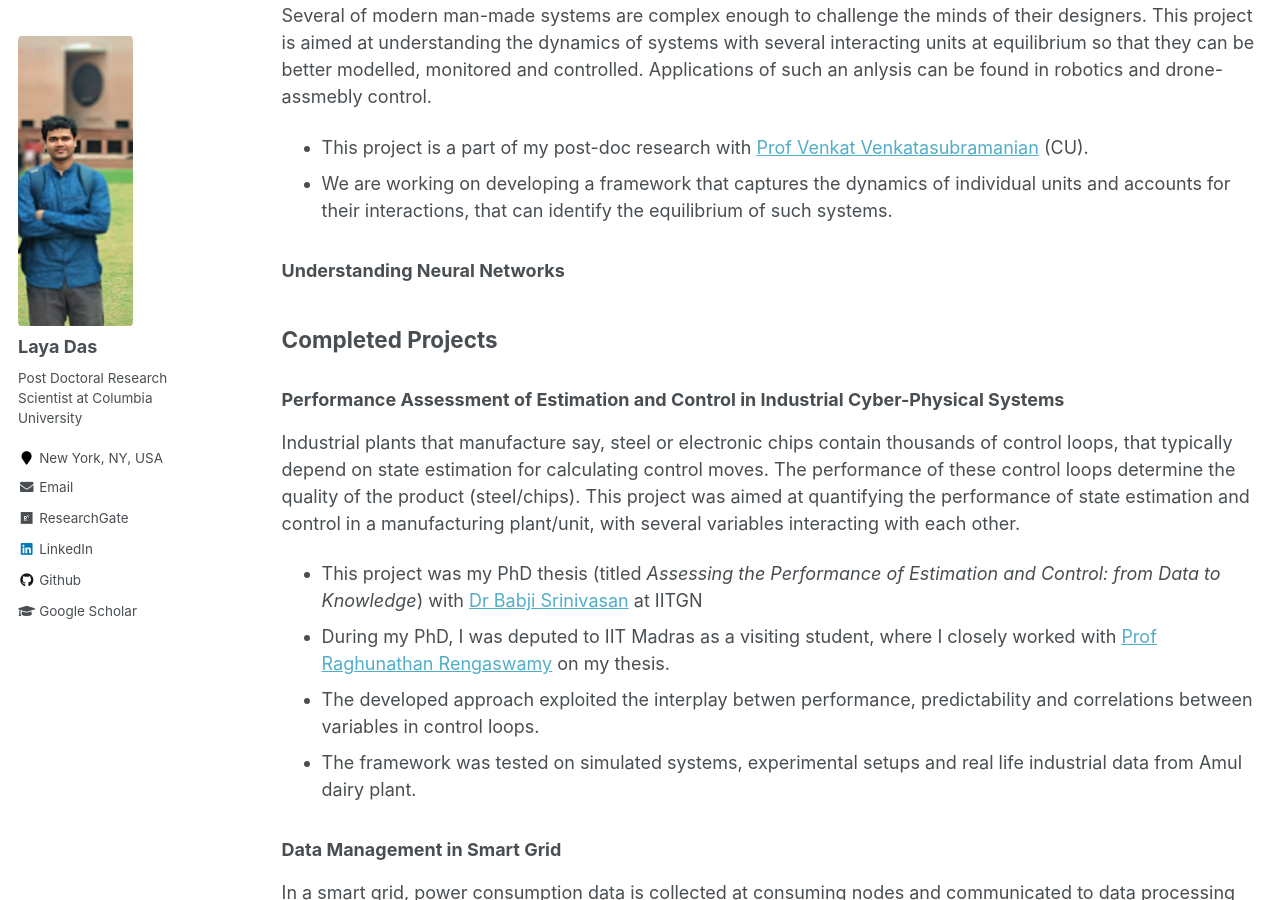
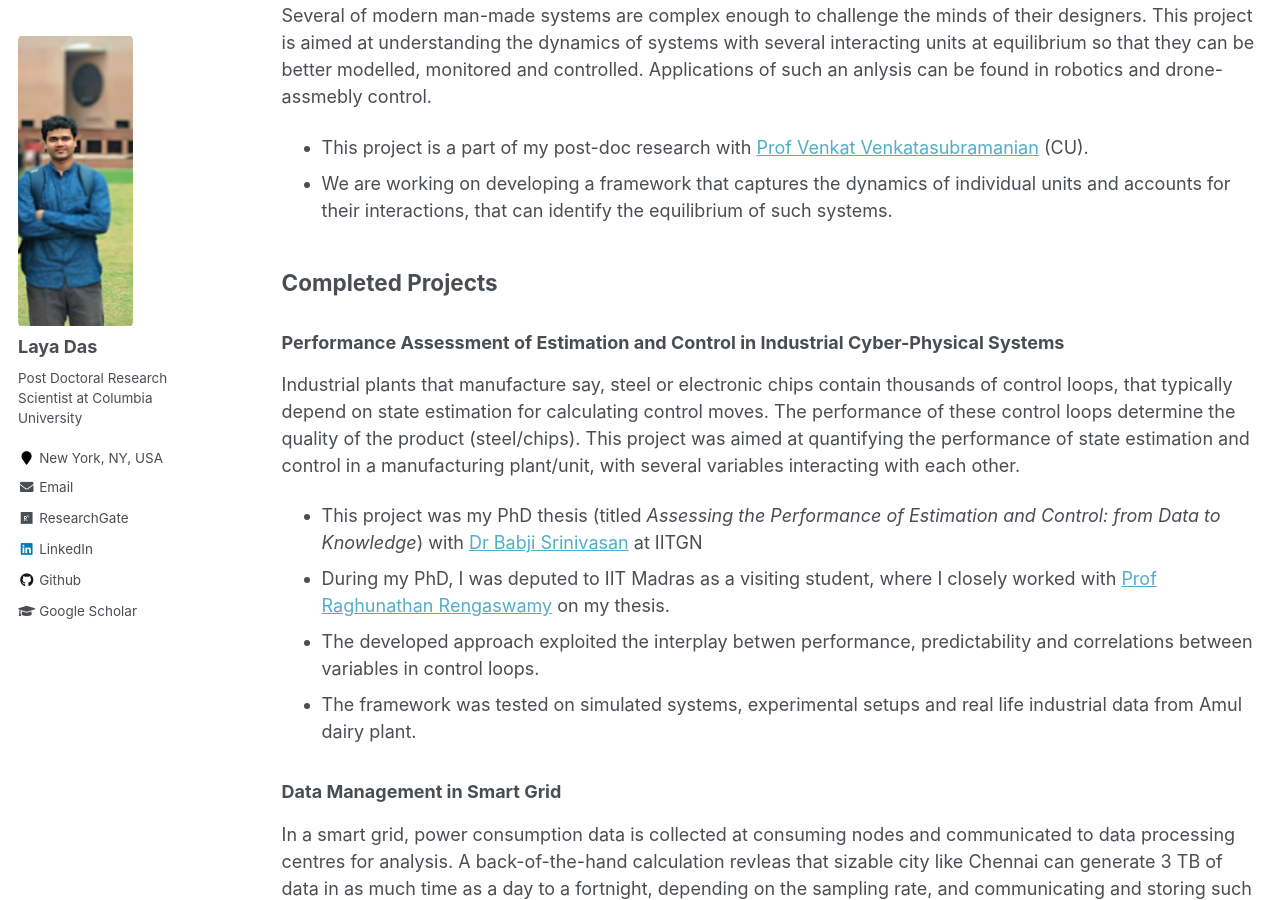
Before and after one commit to layadas/layadas.github.io, a Jekyll site: the page built from _pages/research.md, in a window 1280 px wide and 900 px high, scrolled down 855 px. Built offline with Jekyll 4.4.1, drawn with Linux system fonts in a browser that asks for light colours.

Commit message:
Update research.md

```diff
--- a/_pages/research.md
+++ b/_pages/research.md
@@ -36,8 +36,8 @@ interacting units at equilibrium so that they can be better modelled, monitored
 - This project is a part of my post-doc research with [Prof Venkat Venkatasubramanian](https://datascience.columbia.edu/venkat-venkatasubramanian-0) (CU).
 - We are working on developing a framework that captures the dynamics of individual units and accounts for their interactions, that can identify the equilibrium of such systems.
 
-### Understanding Neural Networks
-
+<!-- ### Understanding Neural Networks
+ -->
 ## Completed Projects
 
 ### Performance Assessment of Estimation and Control in Industrial Cyber-Physical Systems
```
